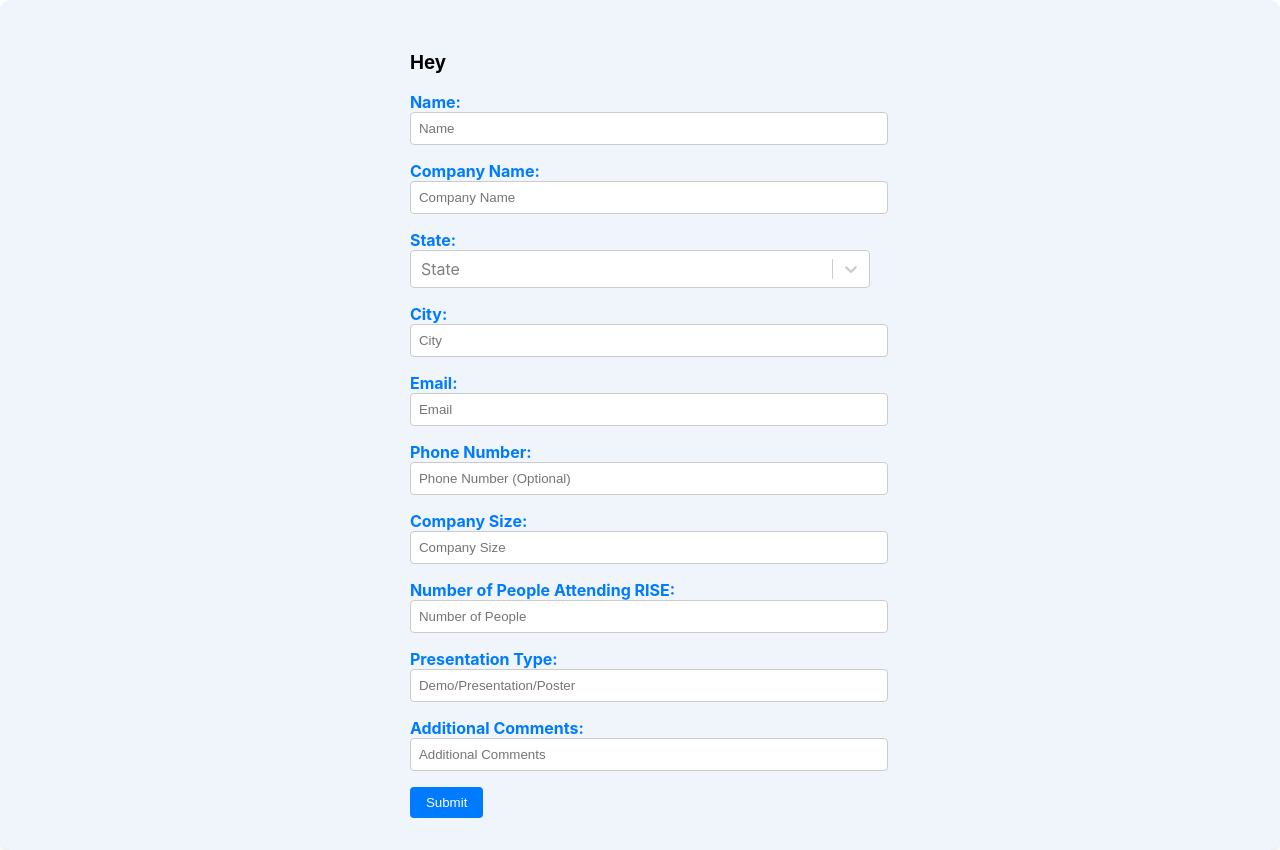
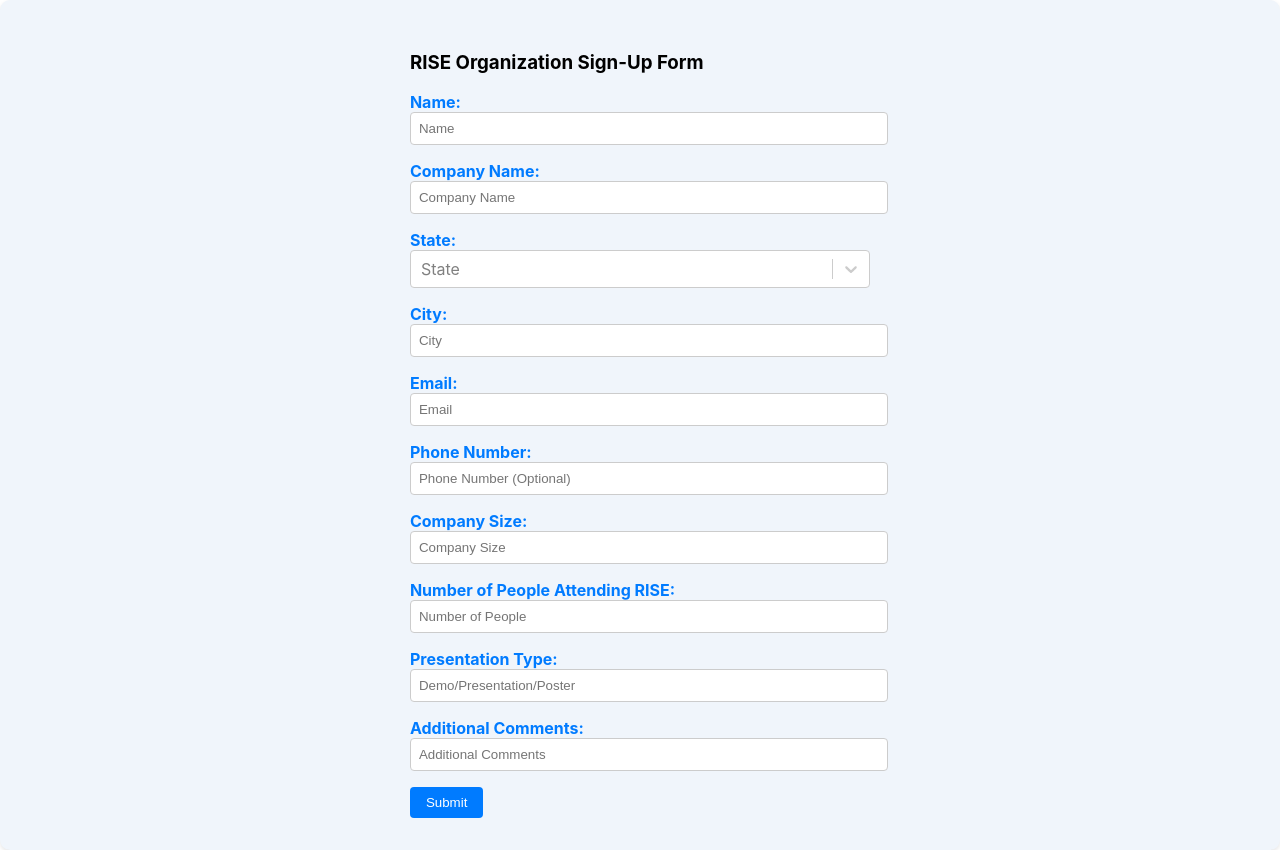
Before and after one commit to purdue-arc/FormDataApp, a React (Create React App) app: page / in a window 1280 px wide. Built offline with nearby package versions, Linux system fonts and the light colour scheme.

Commit message:
Change title

```diff
--- a/src/ResultsAdd.js
+++ b/src/ResultsAdd.js
@@ -128,7 +128,7 @@ class ResultsAdd extends React.Component{
             <div className="ui placeholder segment">
                 <div className="ui one column very relaxed stackable grid">
                     <div className="column">
-                        <h3>Hey</h3>
+                        <h3>RISE Organization Sign-Up Form</h3>
                         <form className="ui form" onSubmit={this.postDataHandler}>
                             {this.renderInputField("text","name", "Name:", "Name", require)}
                             {this.renderInputField("text","companyName", "Company Name:", "Company Name",require)}
```
